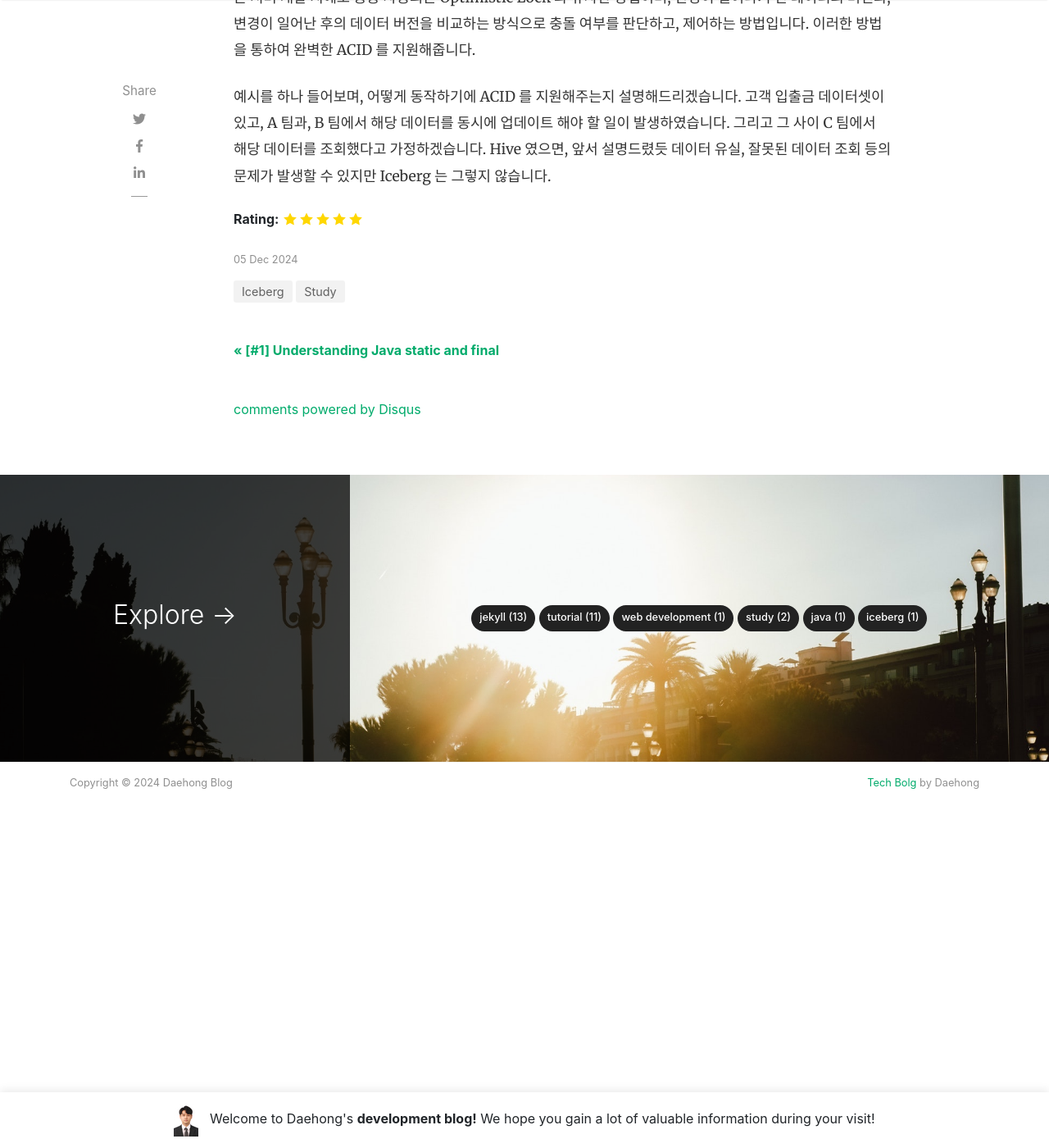
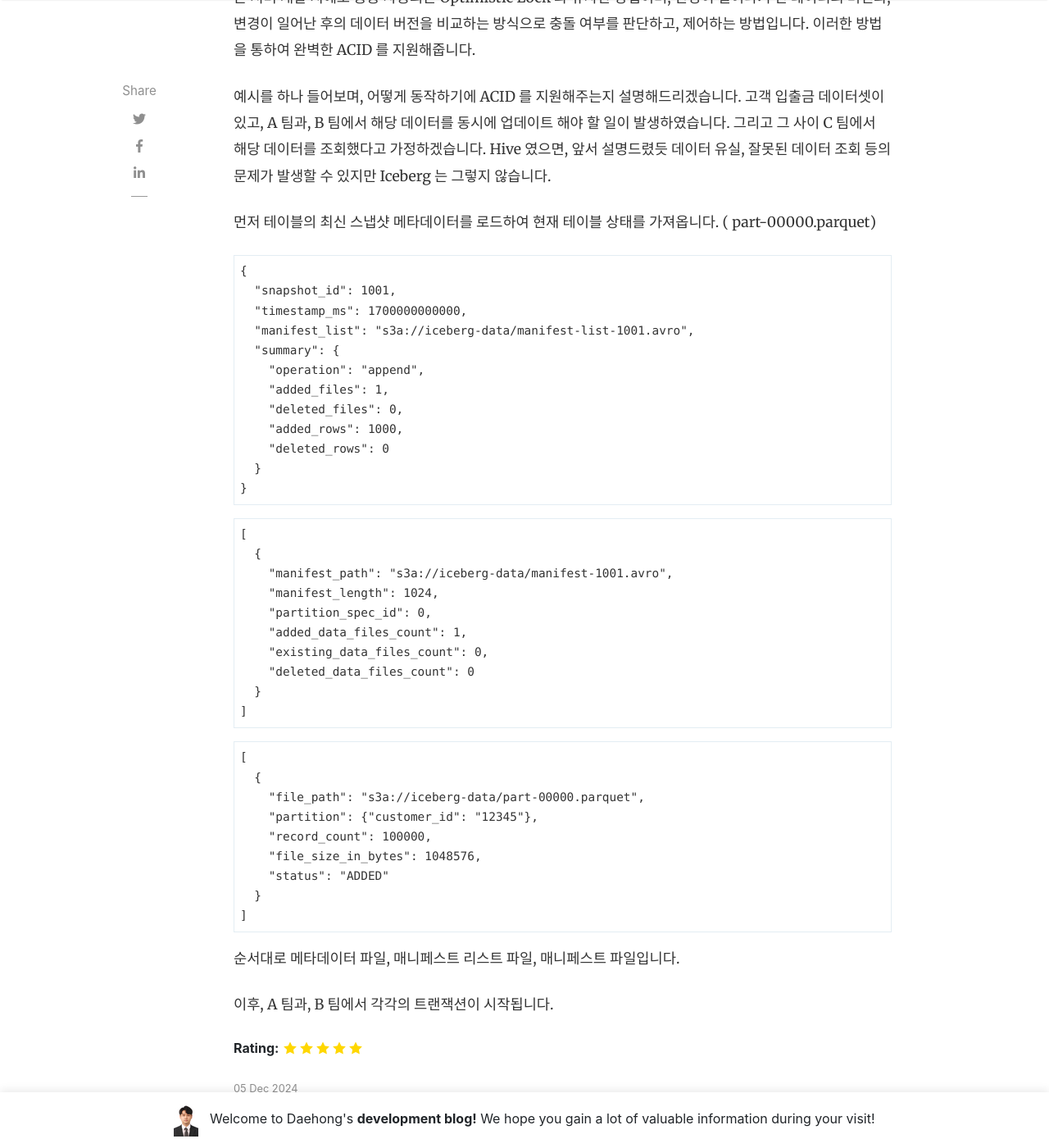
Before and after one commit to JeonDaehong/JeonDaehong.github.io, a Jekyll site: the page built from _posts/2024-12-05-apache-iceberg.md, in a window 1280 px wide and 1400 px high, scrolled down 9228 px. Shown: the whole window at 82% size. Built offline with Jekyll 4.4.1, drawn with Linux system fonts in a browser that asks for light colours; nearby versions of some CDN libraries; comment, search, counter and statistics services are not loaded.

Commit message:
iceberg study update

````diff
--- a/_posts/2024-12-05-apache-iceberg.md
+++ b/_posts/2024-12-05-apache-iceberg.md
@@ -236,3 +236,49 @@ WHERE customer_id = 'CUST12345';
 하지만 Iceberg 는 데이터를 파일 단위로 관리하며, **스냅샷 기반 트랜잭션**을 지원하며, **Optimistic Concurrency Control** 방식을 이용하여, 동시성 문제를 해결해줍니다. **Optimistic Concurrency Control** 는 서버 개발 시에도 종종 사용되는 Optimistic Lock 과 유사한 방법이며, 변경이 일어나기 전 데이터의 버전과, 변경이 일어난 후의 데이터 버전을 비교하는 방식으로 충돌 여부를 판단하고, 제어하는 방법입니다. 이러한 방법을 통하여 완벽한 ACID 를 지원해줍니다.
 
 예시를 하나 들어보며, 어떻게 동작하기에 ACID 를 지원해주는지 설명해드리겠습니다. 고객 입출금 데이터셋이 있고, A 팀과, B 팀에서 해당 데이터를 동시에 업데이트 해야 할 일이 발생하였습니다. 그리고 그 사이 C 팀에서 해당 데이터를 조회했다고 가정하겠습니다. Hive 였으면, 앞서 설명드렸듯 데이터 유실, 잘못된 데이터 조회 등의 문제가 발생할 수 있지만 Iceberg 는 그렇지 않습니다.
+
+먼저 테이블의 최신 스냅샷 메타데이터를 로드하여 현재 테이블 상태를 가져옵니다. ( part-00000.parquet)
+
+```JSON
+{
+  "snapshot_id": 1001,
+  "timestamp_ms": 1700000000000,
+  "manifest_list": "s3a://iceberg-data/manifest-list-1001.avro",
+  "summary": {
+    "operation": "append",
+    "added_files": 1,
+    "deleted_files": 0,
+    "added_rows": 1000,
+    "deleted_rows": 0
+  }
+}
+```
+
+```JSON
+[
+  {
+    "manifest_path": "s3a://iceberg-data/manifest-1001.avro",
+    "manifest_length": 1024,
+    "partition_spec_id": 0,
+    "added_data_files_count": 1,
+    "existing_data_files_count": 0,
+    "deleted_data_files_count": 0
+  }
+]
+```
+
+```JSON
+[
+  {
+    "file_path": "s3a://iceberg-data/part-00000.parquet",
+    "partition": {"customer_id": "12345"},
+    "record_count": 100000,
+    "file_size_in_bytes": 1048576,
+    "status": "ADDED"
+  }
+]
+```
+
+순서대로 메타데이터 파일, 매니페스트 리스트 파일, 매니페스트 파일입니다.
+
+이후, A 팀과, B 팀에서 각각의 트랜잭션이 시작됩니다.
````
